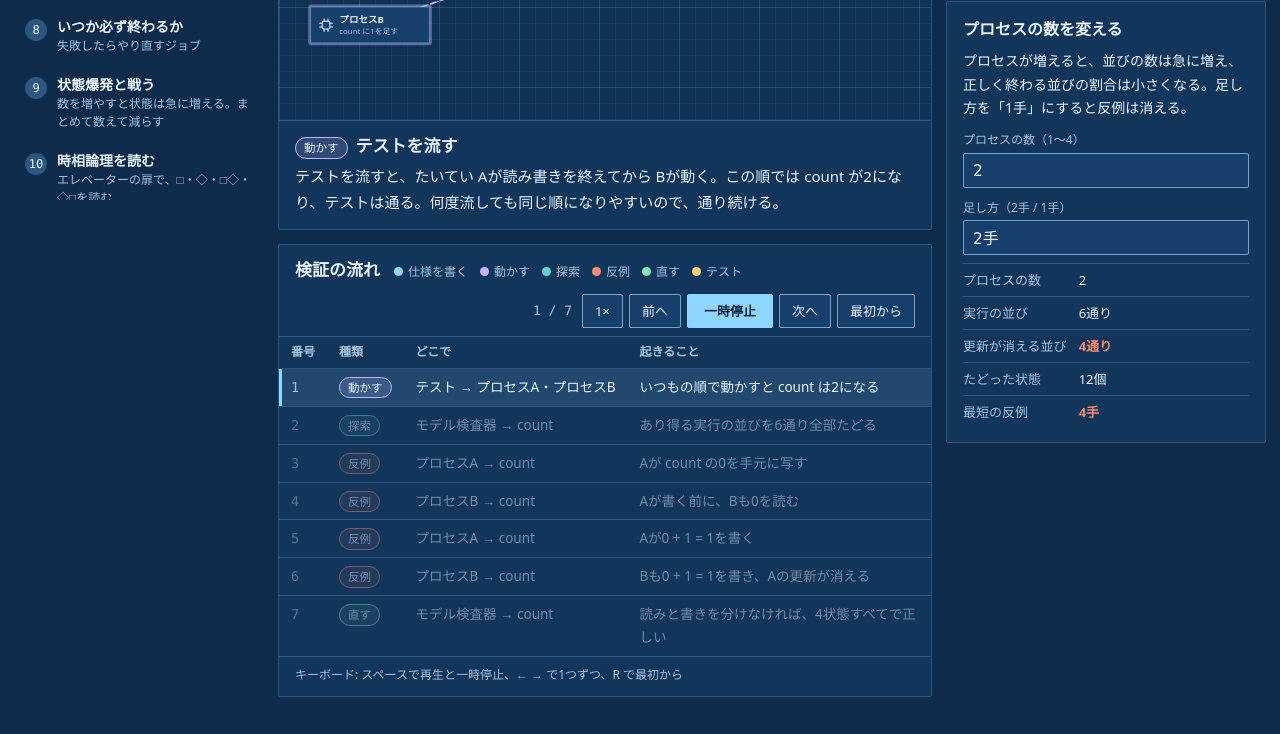
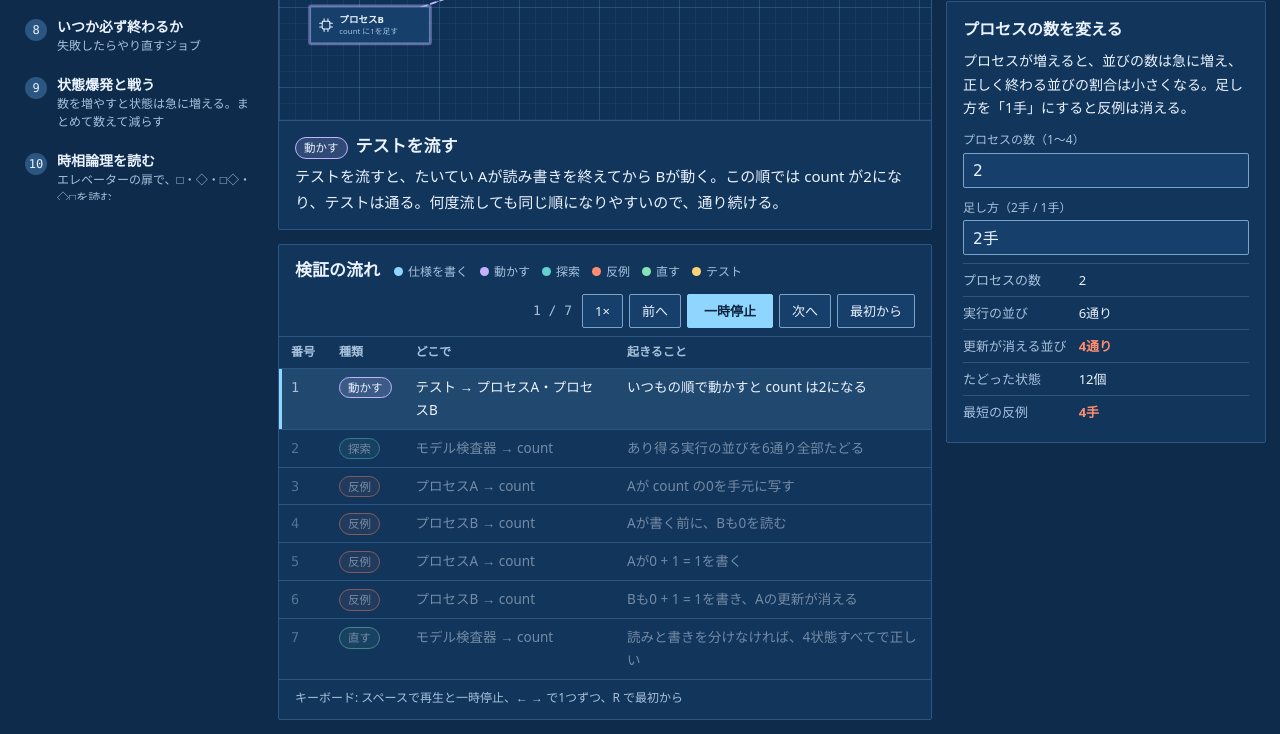
Before and after one commit to gzer0-dev/formal-methods-explorer, a website built with Vite: page index.html in a window 1280 px wide. Shown: the part 651-1385 px from the top of the page. Before the commit the page ends 1362 px from the top, so only its background shows below. Built offline with nearby package versions, Linux system fonts and the light colour scheme.

Commit message:
テンプレートから、一覧の「どこで」の列を折り返す直しを取り込む
Co-Authored-By: Claude Opus 5.5 <noreply@anthropic.com>

```diff
--- a/src/ui/base.css
+++ b/src/ui/base.css
@@ -717,8 +717,11 @@ tbody tr[aria-current="step"] {
   color: var(--ink-soft);
 }
 
+/* 送り先が1つなら1行に収まる。送り先が多いと1行のままでは表が枠より広がり、「起きること」の列が横スクロールの先に隠れるので、
+   幅の上限を決めて折り返す（幅 1200px 前後で、送り先3つのステップが表を押し広げた）。 */
 .cell-where {
-  white-space: nowrap;
+  min-width: 9em;
+  max-width: 16em;
 }
 
 .key-hint {
```
